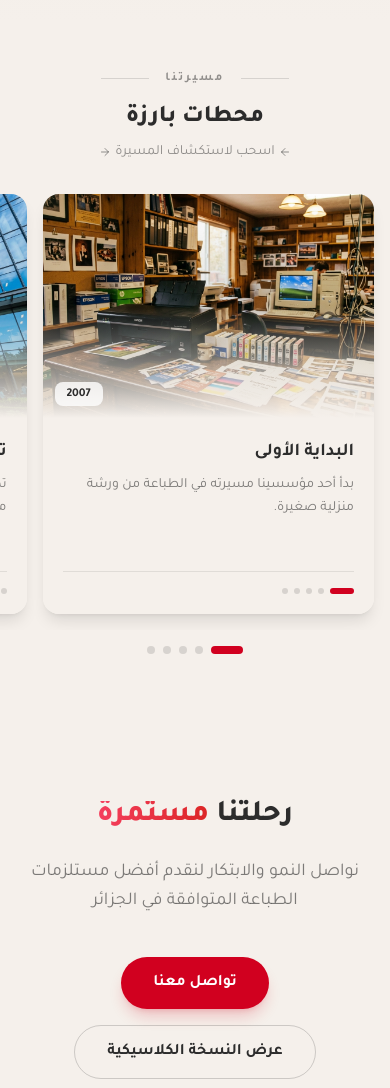
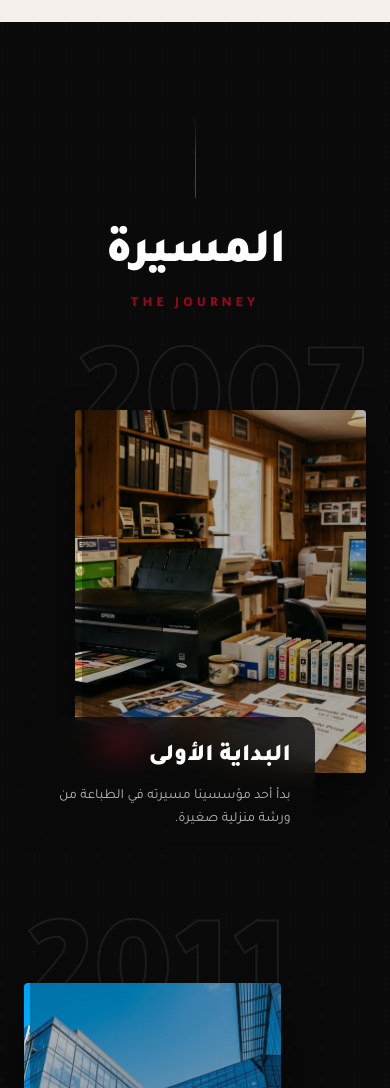
Before and after one commit to TalalD3/Royal-Ink, a Next.js app: page /about/timeline in a window 390 px wide. Shown: the part 480-1568 px from the top of the page. Built offline with nearby package versions, Linux system fonts and the light colour scheme; grey boxes are pictures that could not be loaded.

Commit message:
UI: Completely redesign mobile timeline to staggered editorial masonry layout

```diff
--- a/src/app/about/timeline/page.tsx
+++ b/src/app/about/timeline/page.tsx
@@ -394,53 +394,83 @@ const mobileCards = [
 ];
 
 function MobileCarousel() {
-  const scrollRef = useRef<HTMLDivElement>(null);
-  const [active, setActive] = useState(0);
-  const onScroll = useCallback(() => {
-    const el = scrollRef.current;
-    if (!el) return;
-    setActive(Math.min(Math.max(Math.round(el.scrollLeft / el.offsetWidth), 0), mobileCards.length - 1));
-  }, []);
+  return (
+    <section className="py-24 bg-[#0a0a0a] text-white overflow-hidden relative" aria-label="مسيرة روايال إنك">
+      {/* Decorative noise/texture */}
+      <div className="absolute inset-0 opacity-[0.04]" style={{ backgroundImage: "radial-gradient(circle at 2px 2px, white 1px, transparent 0)", backgroundSize: "32px 32px" }} />
 
-  return (
-    <section className="py-12 bg-[#f5f0eb]" aria-label="مسيرة روايال إنك">
-      <div className="container mx-auto px-4 mb-8">
-        <div className="flex items-center justify-center gap-4 mb-4">
-          <div className="h-px w-12 bg-[#2c2c2c]/15" />
-          <span className="text-xs font-bold tracking-[0.2em] uppercase text-[#2c2c2c]/50">مسيرتنا</span>
-          <div className="h-px w-12 bg-[#2c2c2c]/15" />
+      <div className="container mx-auto px-6 relative z-10">
+        <div className="flex flex-col items-center justify-center mb-24 text-center">
+          <motion.div
+            initial={{ height: 0 }}
+            whileInView={{ height: 80 }}
+            viewport={{ once: true }}
+            transition={{ duration: 1 }}
+            className="w-px bg-gradient-to-b from-transparent via-primary to-primary mb-8"
+          />
+          <h2 className="text-5xl font-black mb-4 tracking-tight">
+            المسيرة
+          </h2>
+          <p className="text-sm font-bold tracking-[0.3em] uppercase text-primary/80">
+            The Journey
+          </p>
         </div>
-        <h2 className="text-2xl font-extrabold text-center mb-2 text-[#2c2c2c]">محطات بارزة</h2>
-        <p className="text-sm text-[#2c2c2c]/50 text-center flex items-center justify-center gap-1">
-          <ArrowLeft className="w-3 h-3" /> اسحب لاستكشاف المسيرة <ArrowRight className="w-3 h-3" />
-        </p>
-      </div>
-      <div ref={scrollRef} onScroll={onScroll} className="flex overflow-x-auto snap-x snap-mandatory gap-4 px-4 pb-4" role="list" style={{ scrollbarWidth: "none", WebkitOverflowScrolling: "touch" }}>
-        {mobileCards.map((c, i) => (
-          <div key={c.year} className="snap-center flex-shrink-0 w-[85vw] max-w-sm" role="listitem">
-            <div className={`rounded-2xl overflow-hidden h-[420px] flex flex-col shadow-lg ${c.highlight ? "ring-2 ring-primary/30" : ""}`}>
-              <div className="relative h-56 flex-shrink-0">
-                <Image src={c.image} alt={c.title} fill className="object-cover" sizes="85vw" />
-                <div className="absolute inset-0 bg-gradient-to-t from-[#f5f0eb] via-black/10 to-transparent" />
-                <span className="absolute bottom-3 left-3 text-[#2c2c2c] text-xs font-bold bg-white/80 backdrop-blur-sm rounded-lg px-3 py-1">{c.year}</span>
-              </div>
-              <div className="p-5 flex flex-col flex-1 bg-[#f5f0eb]">
-                <h3 className="text-lg font-bold mb-2 text-[#2c2c2c]">{c.title}</h3>
-                <p className="text-sm text-[#2c2c2c]/60 leading-relaxed flex-1">{c.desc}</p>
-                <div className="flex items-center gap-1.5 mt-4 pt-4 border-t border-[#2c2c2c]/10">
-                  {mobileCards.map((_, j) => (
-                    <div key={j} className={`rounded-full transition-all duration-300 ${j === i ? "w-6 h-1.5 bg-primary" : "w-1.5 h-1.5 bg-[#2c2c2c]/15"}`} />
-                  ))}
+
+        <div className="flex flex-col gap-32 relative pb-20">
+          {mobileCards.map((c, i) => {
+            const isEven = i % 2 === 0;
+
+            return (
+              <motion.div
+                key={c.year}
+                initial={{ opacity: 0, y: 50 }}
+                whileInView={{ opacity: 1, y: 0 }}
+                viewport={{ once: true, margin: "-100px" }}
+                transition={{ duration: 0.8, ease: "easeOut" }}
+                className="relative"
+              >
+                {/* Massive Background Year (Outlined) */}
+                <div className={`absolute top-0 ${isEven ? "right-0" : "left-0"} -translate-y-16 opacity-[0.07] pointer-events-none select-none z-0`}>
+                  <span className="text-[140px] font-black leading-none text-transparent" style={{ WebkitTextStroke: "2px rgba(255,255,255,1)" }}>
+                    {c.year}
+                  </span>
                 </div>
-              </div>
-            </div>
-          </div>
-        ))}
-      </div>
-      <div className="flex items-center justify-center gap-2 mt-4">
-        {mobileCards.map((_, i) => (
-          <div key={i} className={`rounded-full transition-all duration-300 ${i === active ? "w-8 h-2 bg-primary" : "w-2 h-2 bg-[#2c2c2c]/15"}`} />
-        ))}
+
+                <div className={`relative z-10 flex flex-col gap-6 ${isEven ? "items-start" : "items-end"}`}>
+
+                  {/* Image container with varied aspect ratios */}
+                  <div
+                    className={`relative overflow-hidden shadow-2xl shadow-black/80 rounded-sm ${
+                      i === 0 ? "w-[85%] aspect-[4/5]" :
+                      i === 1 ? "w-[75%] aspect-[3/4]" :
+                      i === 2 ? "w-full aspect-square" :
+                      i === 3 ? "w-[85%] aspect-[4/5]" :
+                      "w-[95%] aspect-[3/4] ring-1 ring-primary/30"
+                    }`}
+                  >
+                    <Image src={c.image} alt={c.title} fill className="object-cover scale-105" sizes="90vw" />
+                    <div className="absolute inset-0 bg-black/30" />
+
+                    {/* Floating mini-year inside image on opposite side */}
+                    <div className={`absolute bottom-4 ${isEven ? "left-4" : "right-4"} bg-primary text-white text-xs font-bold px-3 py-1.5 rounded-sm`}>
+                      {c.year}
+                    </div>
+                  </div>
+
+                  {/* Text Block */}
+                  <div className={`max-w-[85%] bg-[#0a0a0a]/80 backdrop-blur-md p-6 rounded-2xl ${isEven ? "text-right -mt-20 mr-auto" : "text-right -mt-20 ml-auto"}`}>
+                    <h3 className="text-2xl font-black mb-3 text-white">
+                      {c.title}
+                    </h3>
+                    <p className="text-white/70 leading-relaxed text-sm">
+                      {c.desc}
+                    </p>
+                  </div>
+                </div>
+              </motion.div>
+            );
+          })}
+        </div>
       </div>
     </section>
   );
```
